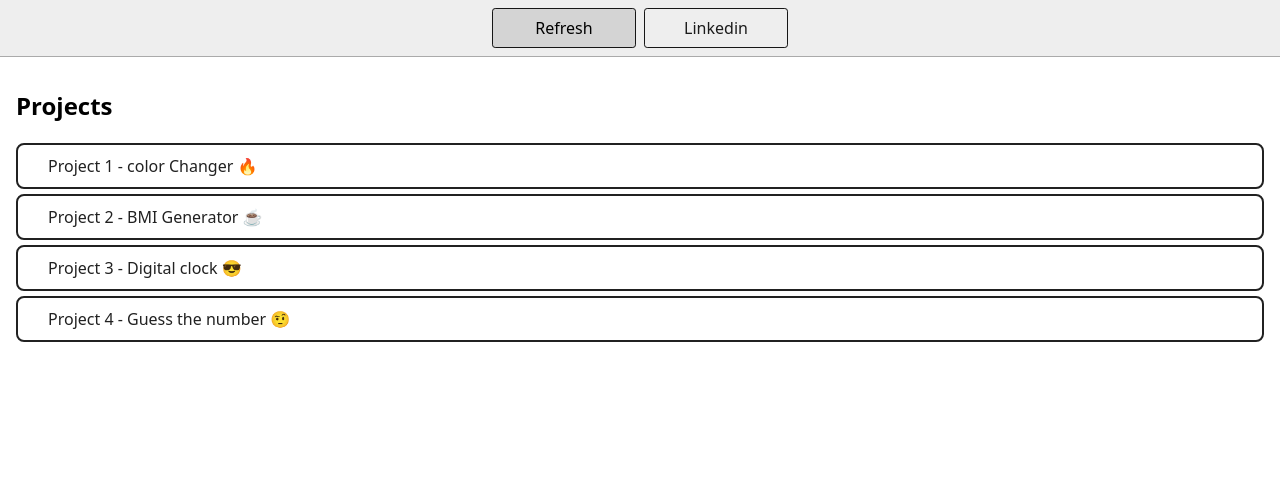
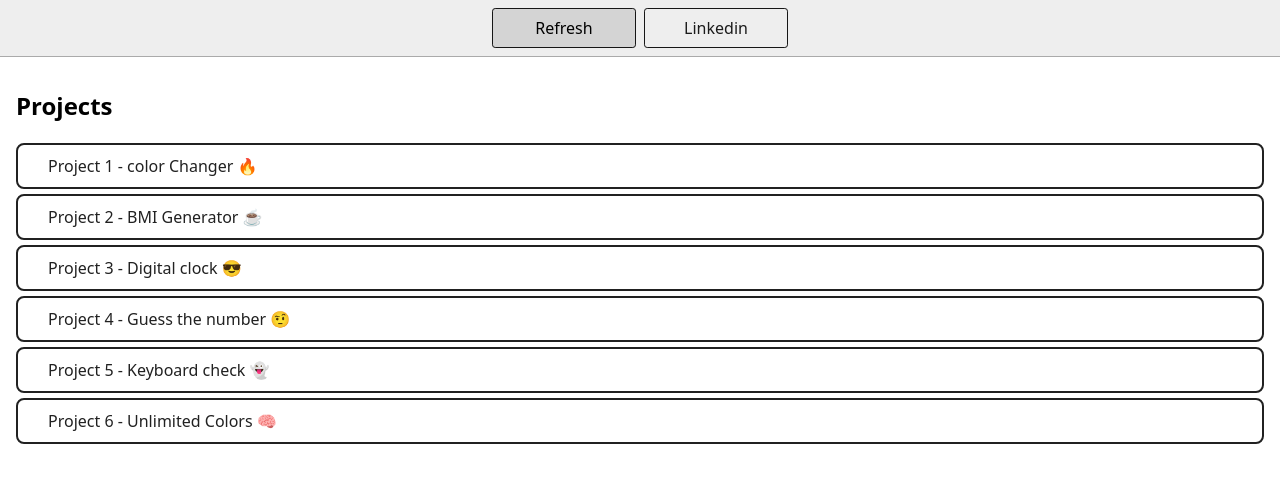
Before and after one commit to VaibhavBadhani/javascript_projects_stackblitz, a website: page index.html in a window 1280 px wide. Drawn offline with Linux system fonts and the light colour scheme.

Commit message:
new_project_added

```diff
--- a/index.html
+++ b/index.html
@@ -31,6 +31,12 @@
         <a class="project-link" href="./4-GuessTheNumber/index.html"
           >Project 4 - Guess the number 🤨</a
         >
+        <a class="project-link" href="./5-keyboard/index.html"
+        >Project 5 - Keyboard check 👻</a
+      >
+      <a class="project-link" href="./6-unlimitedColors/index.html"
+        >Project 6 - Unlimited Colors 🧠
+      </a>
       </div>
     </main>
   </body>
```
